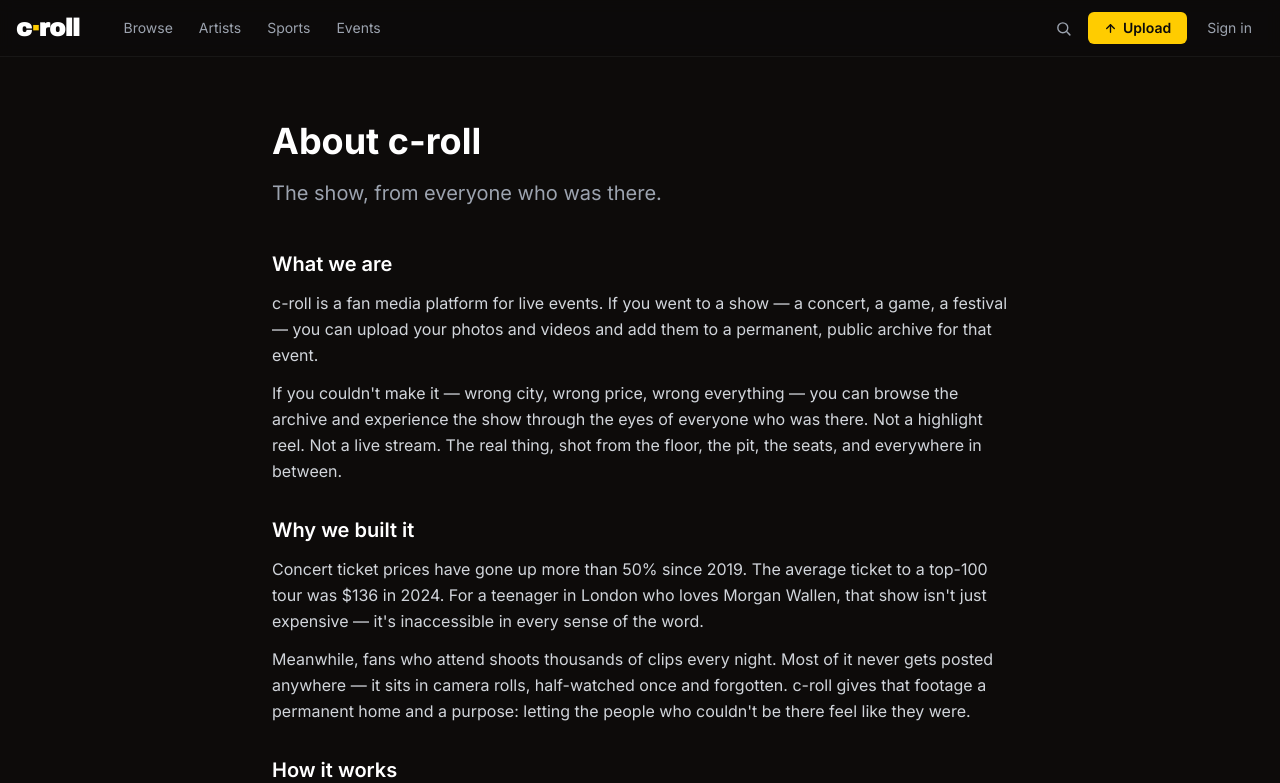
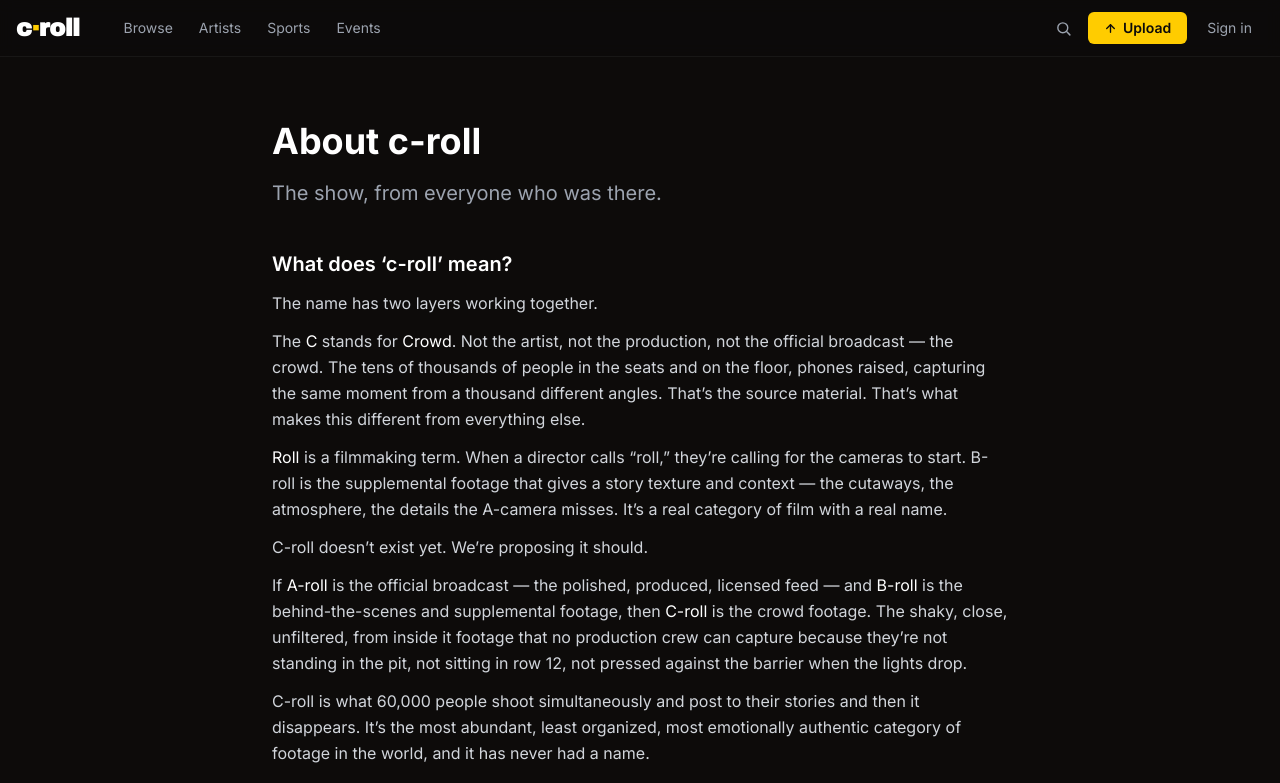
Before and after one commit to roombox-stack/c-roll, a Next.js app: page /about in a window 1280 px wide. Shown: the top 783 px of the page. Built offline with nearby package versions, Linux system fonts and the light colour scheme; no server answers.

Commit message:
About: add 'What does c-roll mean?' section above What we are

```diff
--- a/app/about/page.tsx
+++ b/app/about/page.tsx
@@ -19,6 +19,47 @@ export default function AboutPage() {
         </p>
 
         <div className="mt-10 space-y-8 text-gray-300 leading-relaxed">
+          <section>
+            <h2 className="mb-3 text-xl font-semibold text-white">
+              What does &lsquo;c-roll&rsquo; mean?
+            </h2>
+            <p>The name has two layers working together.</p>
+            <p className="mt-3">
+              The <span className="text-white">C</span> stands for{' '}
+              <span className="text-white">Crowd</span>. Not the artist, not the production,
+              not the official broadcast — the crowd. The tens of thousands of people in the
+              seats and on the floor, phones raised, capturing the same moment from a thousand
+              different angles. That&rsquo;s the source material. That&rsquo;s what makes this
+              different from everything else.
+            </p>
+            <p className="mt-3">
+              <span className="text-white">Roll</span> is a filmmaking term. When a director
+              calls &ldquo;roll,&rdquo; they&rsquo;re calling for the cameras to start. B-roll
+              is the supplemental footage that gives a story texture and context — the
+              cutaways, the atmosphere, the details the A-camera misses. It&rsquo;s a real
+              category of film with a real name.
+            </p>
+            <p className="mt-3">C-roll doesn&rsquo;t exist yet. We&rsquo;re proposing it should.</p>
+            <p className="mt-3">
+              If <span className="text-white">A-roll</span> is the official broadcast — the
+              polished, produced, licensed feed — and <span className="text-white">B-roll</span>{' '}
+              is the behind-the-scenes and supplemental footage, then{' '}
+              <span className="text-white">C-roll</span> is the crowd footage. The shaky,
+              close, unfiltered, from inside it footage that no production crew can capture
+              because they&rsquo;re not standing in the pit, not sitting in row 12, not
+              pressed against the barrier when the lights drop.
+            </p>
+            <p className="mt-3">
+              C-roll is what 60,000 people shoot simultaneously and post to their stories and
+              then it disappears. It&rsquo;s the most abundant, least organized, most
+              emotionally authentic category of footage in the world, and it has never had a
+              name.
+            </p>
+            <p className="mt-3">
+              We&rsquo;re giving it one. And building the place where it lives.
+            </p>
+          </section>
+
           <section>
             <h2 className="mb-3 text-xl font-semibold text-white">What we are</h2>
             <p>
```
